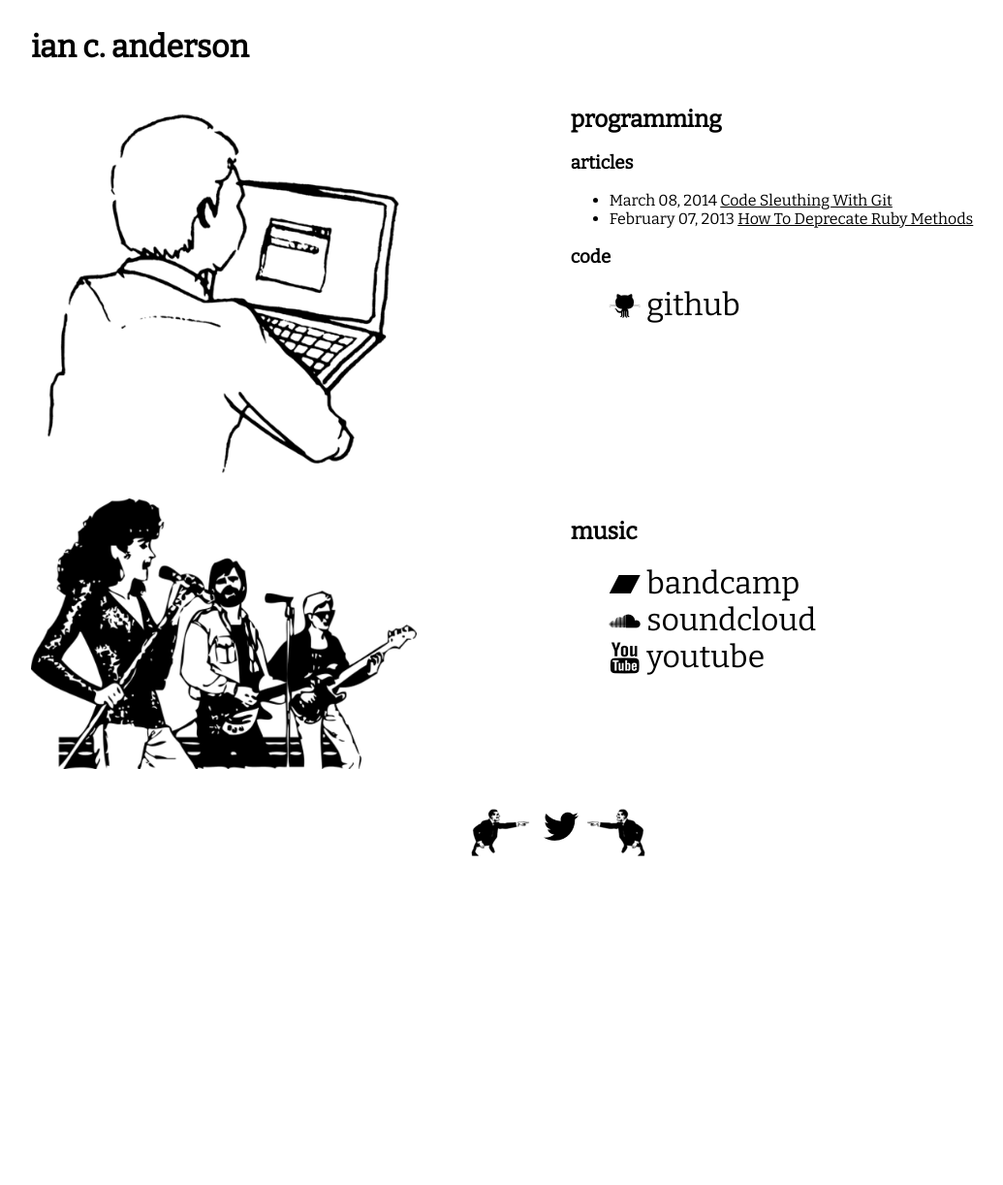
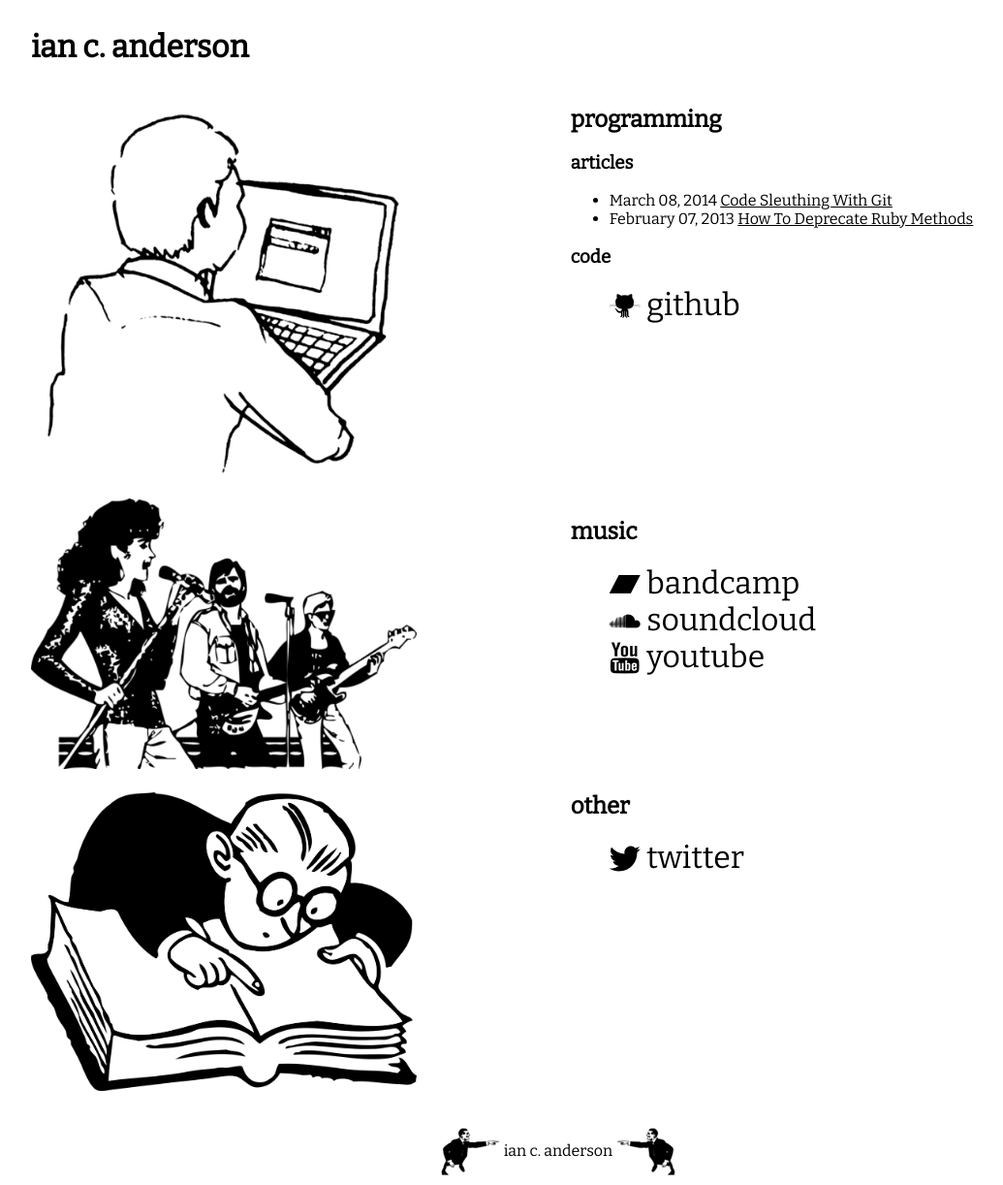
Before and after one commit to iancanderson/iancanderson.github.com, a Jekyll site: the page built from index.html, in a window 1280 px wide. Shown: the whole page at 97% size, without its empty margins (64-1099 px from the left). Built offline with Jekyll 4.4.1, drawn with Linux system fonts in a browser that asks for light colours; some web fonts are replaced; before the commit the page ends 900 px from its top, so only the background shows below that.

Commit message:
'other' section and footer stuff

```diff
--- a/_layouts/default.html
+++ b/_layouts/default.html
@@ -21,11 +21,9 @@
     {{ content }}
 
     <footer class='main'>
-      <span id="icon-links">
-        <img src="/assets/images/man_pointing_right.png"/>
-        <a href="http://www.twitter.com/iancanderson"> <i class="icon-twitter-3"></i> </a>
-        <img src="/assets/images/man_pointing_left.png"/>
-      </span>
+      <img src="/assets/images/man_pointing_right.png"/>
+      <a href="/">ian c. anderson</a>
+      <img src="/assets/images/man_pointing_left.png"/>
     </footer>
 
   </div>
--- a/assets/_home.scss
+++ b/assets/_home.scss
@@ -43,4 +43,8 @@
     }
   }
 
+  #other-image img {
+    padding-top: 20px;
+  }
+
 }
--- a/css/main.css
+++ b/css/main.css
@@ -315,6 +315,8 @@
       text-decoration: none; }
     #container ul.brand-links li {
       font-size: 2rem; }
+  #container #other-image img {
+    padding-top: 20px; }
 
 section.post header h1 {
   text-decoration: underline; }
@@ -346,14 +348,10 @@ footer.main {
   width: 100%; }
   footer.main:last-child {
     margin-right: 0; }
-  footer.main #icon-links {
-    text-align: center; }
-    footer.main #icon-links a {
-      font-size: 36px;
-      text-decoration: none;
-      padding-left: 10px; }
-    footer.main #icon-links img {
-      vertical-align: middle; }
+  footer.main a {
+    text-decoration: none; }
+  footer.main img {
+    vertical-align: middle; }
 
 a {
   color: black; }
--- a/index.html
+++ b/index.html
@@ -65,6 +65,24 @@ title: ian c. anderson
 
 </div>
 
+<div id="other">
+  <div id="other-image" class="sidebar-image">
+    <img src="assets/images/look_it_up.png" />
+  </div>
+  <div id="other-portfolio" class="portfolio">
+    <h2>other</h2>
+    <ul class="brand-links">
+      <li>
+        <a href="http://www.twitter.com/iancanderson">
+          <i class="icon-twitter-3"></i>
+          twitter
+        </a>
+      </li>
+    </ul>
+  </div>
+
+</div>
+
 <!--<h2>nerdy posts</h2>-->
 <!--<ul id="blog_archive" class="archive">-->
   <!--{% for post in site.categories.blog %}-->
```
Also changed, not shown: assets/main.scss (+6 -10 lines), assets/images/look_it_up.png (added).
